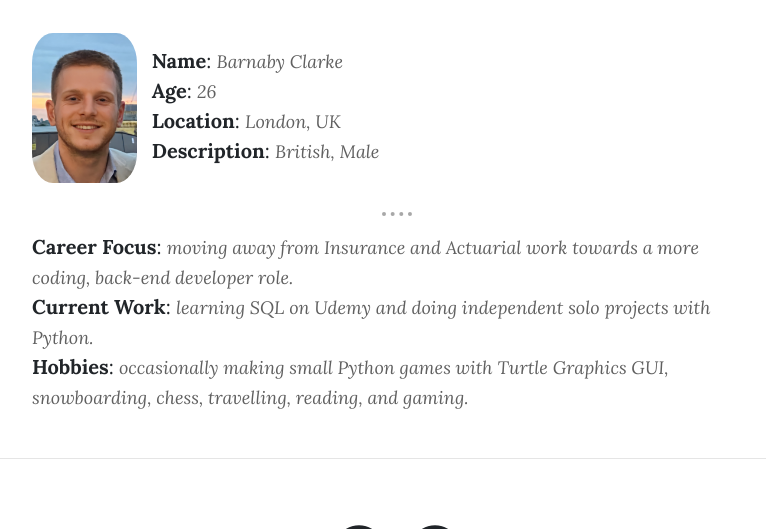
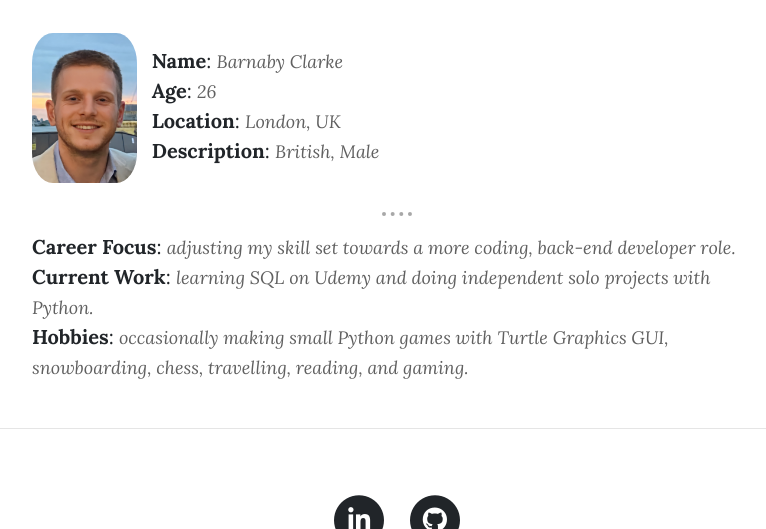
Before and after one commit to barnabyclarke/git-CV-backup, a Flask app: page / in a window 1280 px wide. Shown: the part 635-1164 px from the top of the page, without its empty margins (243-1009 px from the left). Run offline with Flask 2, Linux system fonts and the light colour scheme; some libraries are stand-ins or nearby versions.

Commit message:
main page update

```diff
--- a/templates/index.html
+++ b/templates/index.html
@@ -32,7 +32,7 @@
             <hr class="dots">
 
             <div class="text-preview">
-                <b>Career Focus</b>: <em>moving away from Insurance and Actuarial work towards a more coding, back-end developer role.</em><br>
+                <b>Career Focus</b>: <em>adjusting my skill set towards a more coding, back-end developer role.</em><br>
                 <b>Current Work</b>: <em>learning SQL on Udemy and doing independent solo projects with Python.</em><br>
                 <b>Hobbies</b>: <em>occasionally making small Python games with Turtle Graphics GUI, snowboarding, chess, travelling,
                 reading, and gaming.
```
